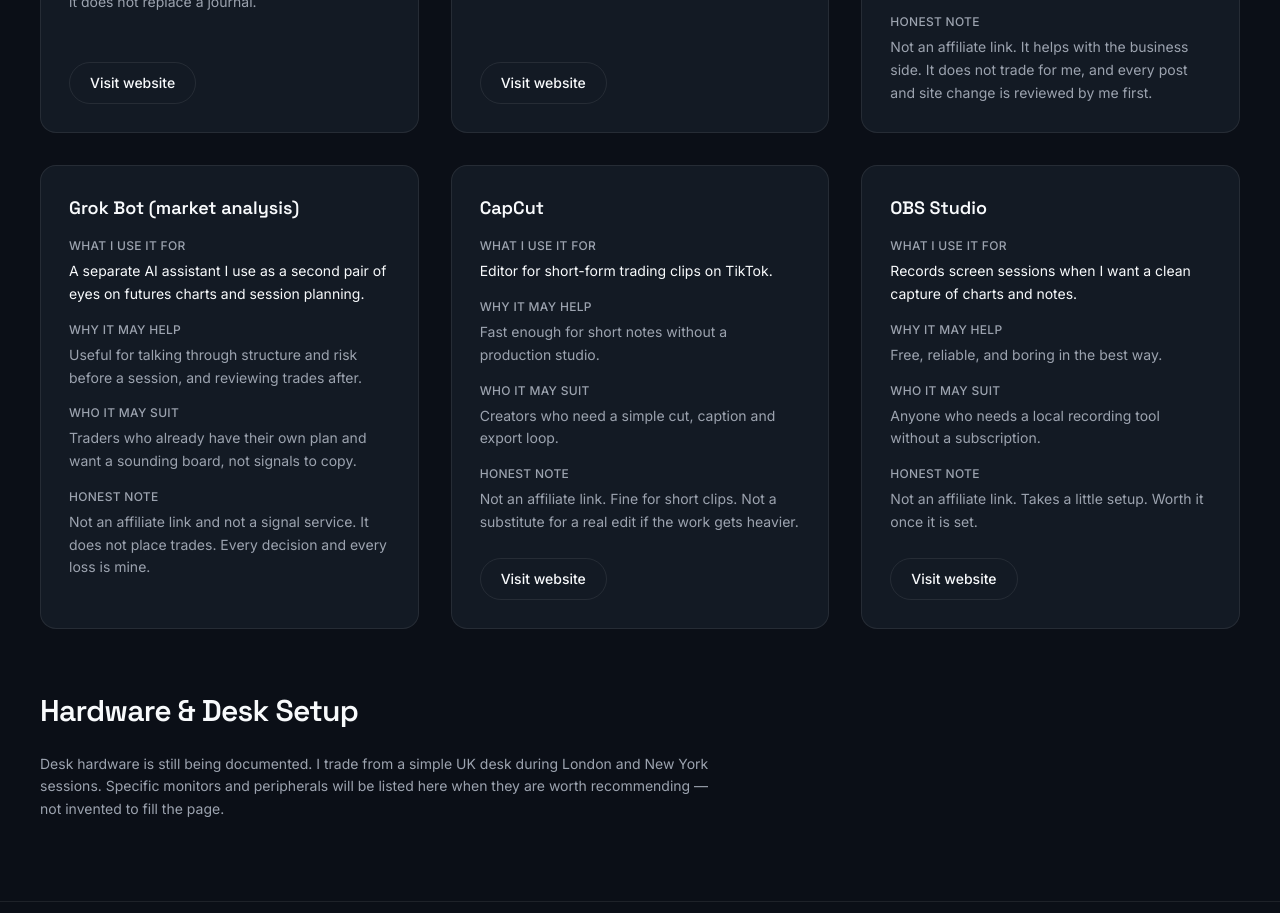
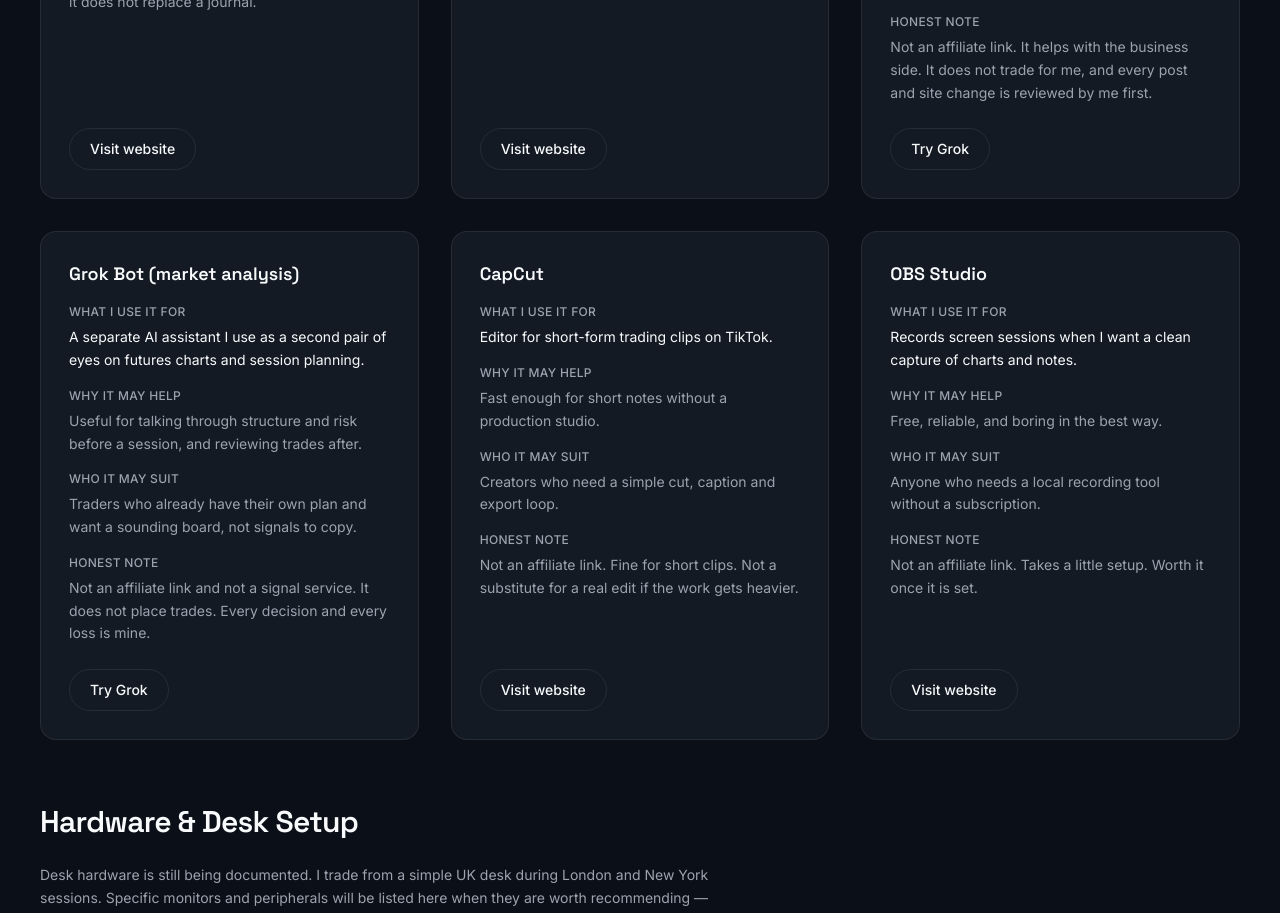
Before and after one commit to Degenius-Liquidity/degenius-liquidity-v2, a React (Vite) app: page /toolkit in a window 1280 px wide. Shown: the part 3720-4633 px from the top of the page. Built offline with nearby package versions, Linux system fonts and the light colour scheme.

Commit message:
Grok Bot cards: link to Grok signup (no affiliate programme exists)

```diff
--- a/src/data/toolkitItems.ts
+++ b/src/data/toolkitItems.ts
@@ -166,7 +166,8 @@
     whyUseful: 'It does the legwork so I can review and approve instead of juggling tools.',
     whoItSuits: 'Solo creators who want help with the busywork but still sign off on everything that goes out.',
     honestNote: 'Not an affiliate link. It helps with the business side. It does not trade for me, and every post and site change is reviewed by me first.',
-    url: '',
+    url: 'https://x.ai/grok',
+    ctaLabel: 'Try Grok',
     isAffiliate: false,
   },
   {
@@ -177,7 +178,8 @@
     whyUseful: 'Useful for talking through structure and risk before a session, and reviewing trades after.',
     whoItSuits: 'Traders who already have their own plan and want a sounding board, not signals to copy.',
     honestNote: 'Not an affiliate link and not a signal service. It does not place trades. Every decision and every loss is mine.',
-    url: '',
+    url: 'https://x.ai/grok',
+    ctaLabel: 'Try Grok',
     isAffiliate: false,
   },
   {
```
